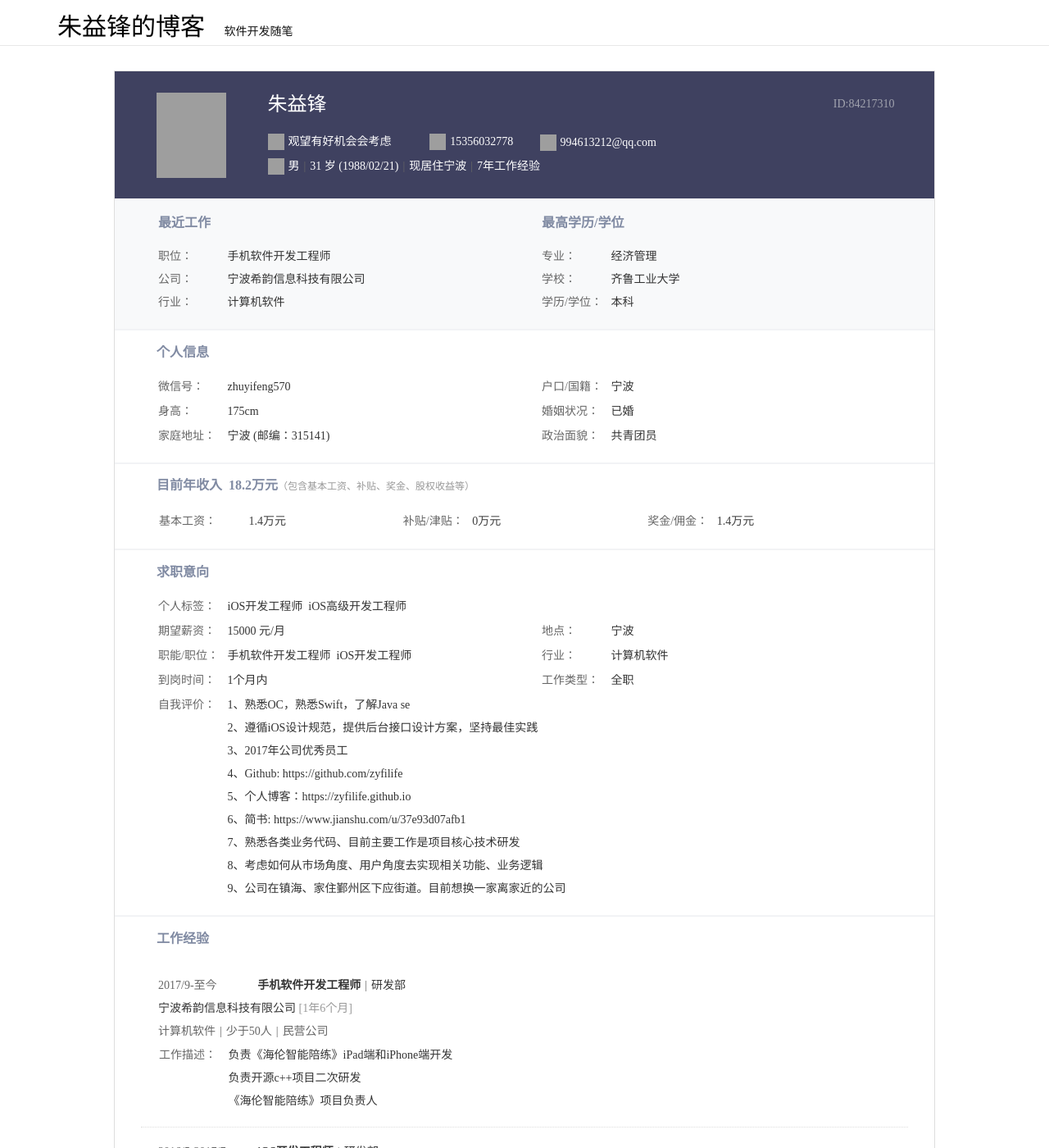
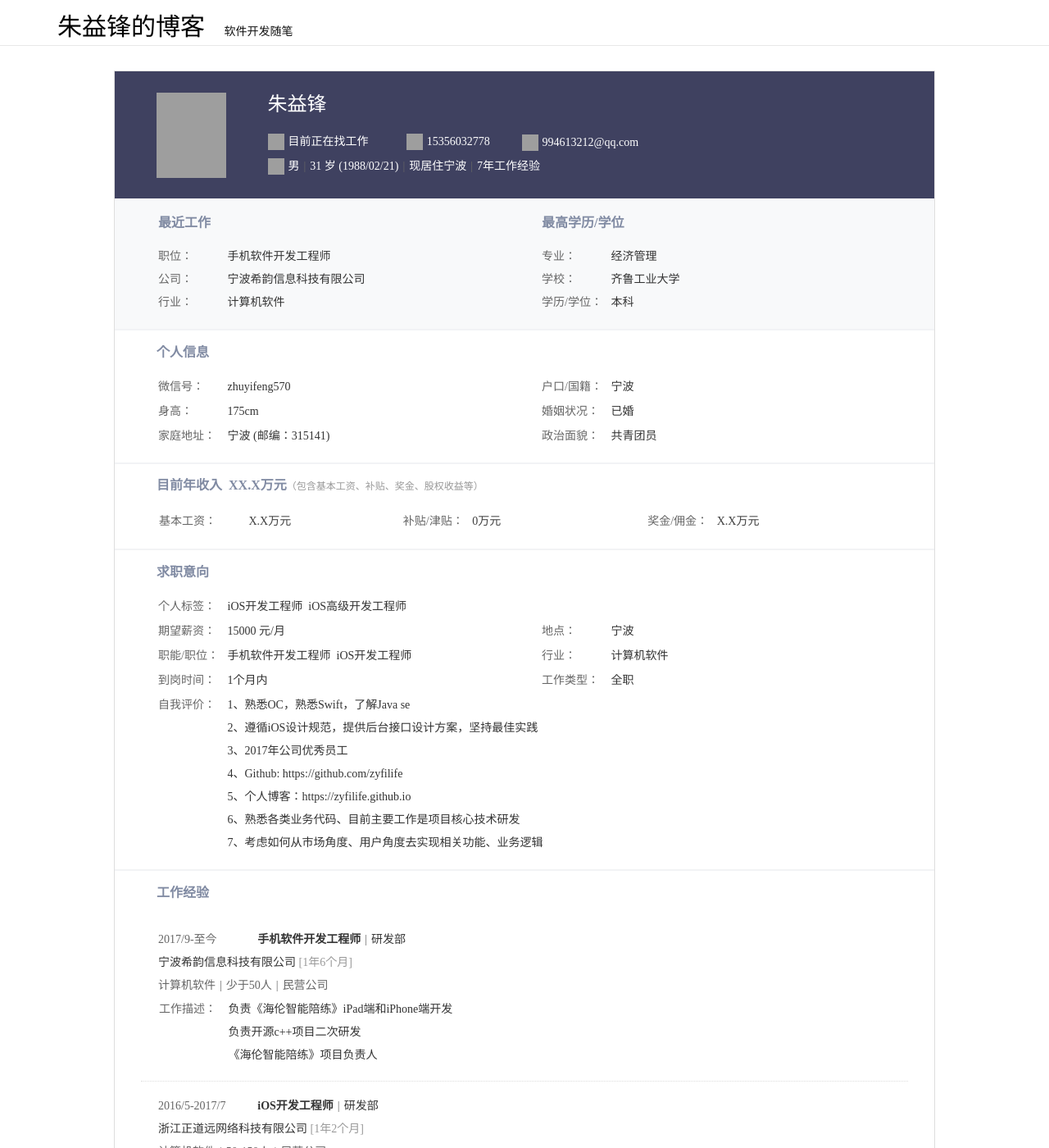
Before and after one commit to zyfilife/zyfilife.github.io, a Jekyll site: the page built from my_resume.md, in a window 1280 px wide and 1400 px high. Shown: the whole window at 82% size. Built offline with Jekyll 4.4.1, drawn with Linux system fonts in a browser that asks for light colours; comment, search, counter and statistics services are not loaded; grey boxes are pictures that could not be loaded.

Commit message:
no message

```diff
--- a/my_resume.md
+++ b/my_resume.md
@@ -445,12 +445,10 @@ permalink: /my_resume/
 									<tbody>
 										<tr>
 											<td colspan="2" class="name">朱益锋</td>
-											<td align="right" class="icard">
-												ID:84217310</td>
 										</tr>
 										<tr>
 											<td valign="top">
-												<img class="vam" src="http://img01.51jobcdn.com/im/2016/resume/y1.png" width="20" height="20">观望有好机会会考虑</td>
+												<img class="vam" src="http://img01.51jobcdn.com/im/2016/resume/y1.png" width="20" height="20">目前正在找工作</td>
 											<td valign="top">
 												<img class="vam" src="http://img01.51jobcdn.com/im/2016/resume/y2.png" width="20" height="20">15356032778</td>
 											<td valign="top">
@@ -635,7 +633,7 @@ permalink: /my_resume/
 						<tr>
 							<td class="plate1">
 								目前年收入
-								<span>&nbsp;18.2万元</span><span class="f12">（包含基本工资、补贴、奖金、股权收益等）</span>
+								<span>&nbsp;XX.X万元</span><span class="f12">（包含基本工资、补贴、奖金、股权收益等）</span>
 							</td>
 						</tr>
 						<tr>
@@ -652,7 +650,7 @@ permalink: /my_resume/
 																	<tbody>
 																		<tr>
 																			<td class="keys2">基本工资：</td>
-																			<td valign="middle" class="txt">1.4万元
+																			<td valign="middle" class="txt">X.X万元
 																			</td>
 																		</tr>
 																	</tbody>
@@ -674,7 +672,7 @@ permalink: /my_resume/
 																	<tbody>
 																		<tr>
 																			<td class="keys">奖金/佣金：</td>
-																			<td valign="middle" class="txt">1.4万元
+																			<td valign="middle" class="txt">X.X万元
 																			</td>
 																		</tr>
 																	</tbody>
@@ -803,7 +801,7 @@ permalink: /my_resume/
 													<tbody>
 														<tr>
 															<td valign="top" class="keys">自我评价：</td>
-															<td valign="top" class="txt1">1、熟悉OC，熟悉Swift，了解Java&#x20;se<br>2、遵循iOS设计规范，提供后台接口设计方案，坚持最佳实践<br>3、2017年公司优秀员工<br>4、Github:&#x20;https://github.com/zyfilife<br>5、个人博客：https://zyfilife.github.io<br>6、简书:&#x20;https://www.jianshu.com/u/37e93d07afb1<br>7、熟悉各类业务代码、目前主要工作是项目核心技术研发<br>8、考虑如何从市场角度、用户角度去实现相关功能、业务逻辑<br>9、公司在镇海、家住鄞州区下应街道。目前想换一家离家近的公司</td>
+															<td valign="top" class="txt1">1、熟悉OC，熟悉Swift，了解Java&#x20;se<br>2、遵循iOS设计规范，提供后台接口设计方案，坚持最佳实践<br>3、2017年公司优秀员工<br>4、Github:&#x20;https://github.com/zyfilife<br>5、个人博客：https://zyfilife.github.io<br>6、熟悉各类业务代码、目前主要工作是项目核心技术研发<br>7、考虑如何从市场角度、用户角度去实现相关功能、业务逻辑<br></td>
 														</tr>
 													</tbody>
 												</table>
@@ -1098,6 +1096,18 @@ permalink: /my_resume/
 															<table cellspacing="0" cellpadding="0" border="0">
 																<tbody>
 																	<tr>
+																		<td valign="top" class="keys">所属公司：</td>
+																		<td valign="top" class="txt1">宁波市骏远信息技术服务有限公司</td>
+																	</tr>
+																</tbody>
+															</table>
+														</td>
+													</tr>
+													<tr>
+														<td class="tb1" colspan="2">
+															<table cellspacing="0" cellpadding="0" border="0">
+																<tbody>
+																	<tr>
 																		<td valign="top" class="keys">项目描述：</td>
 																		<td valign="top" class="txt1">网点管理类App</td>
 																	</tr>
```
